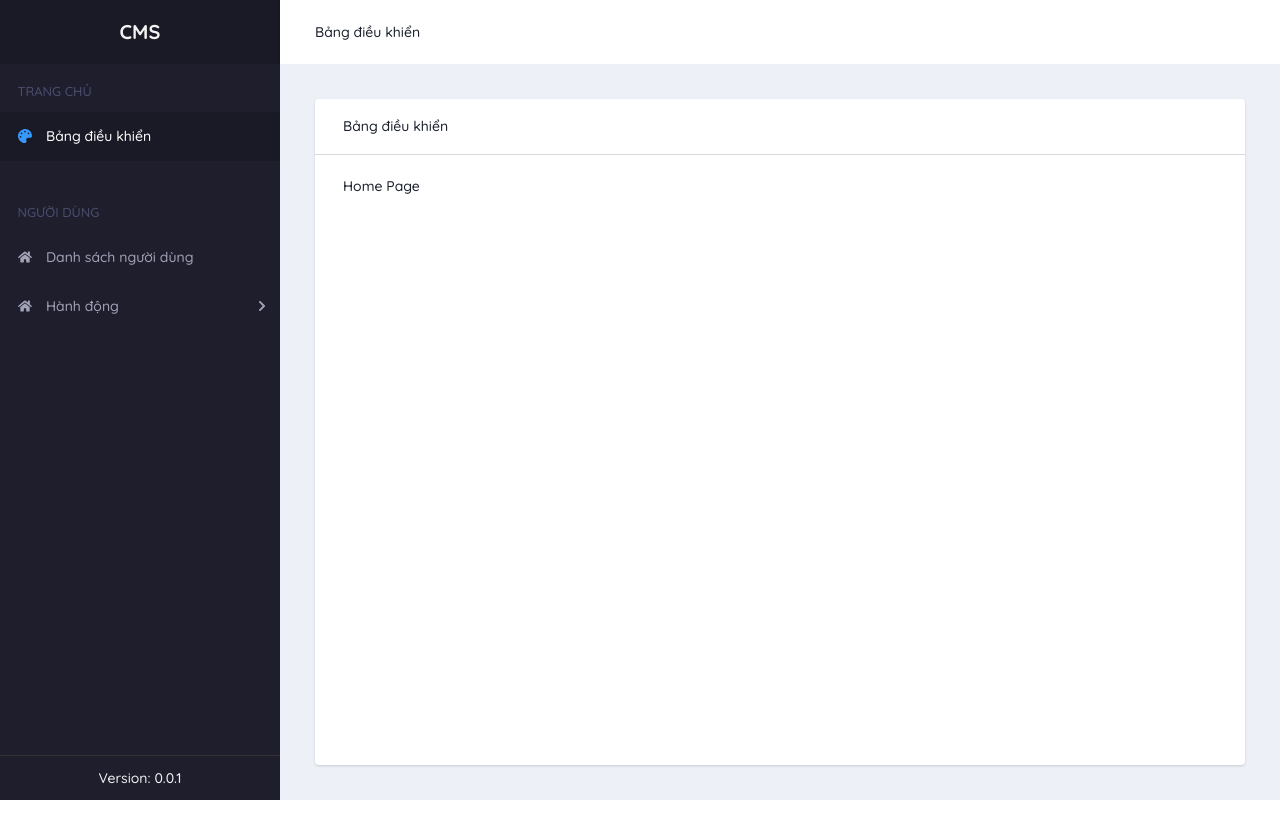
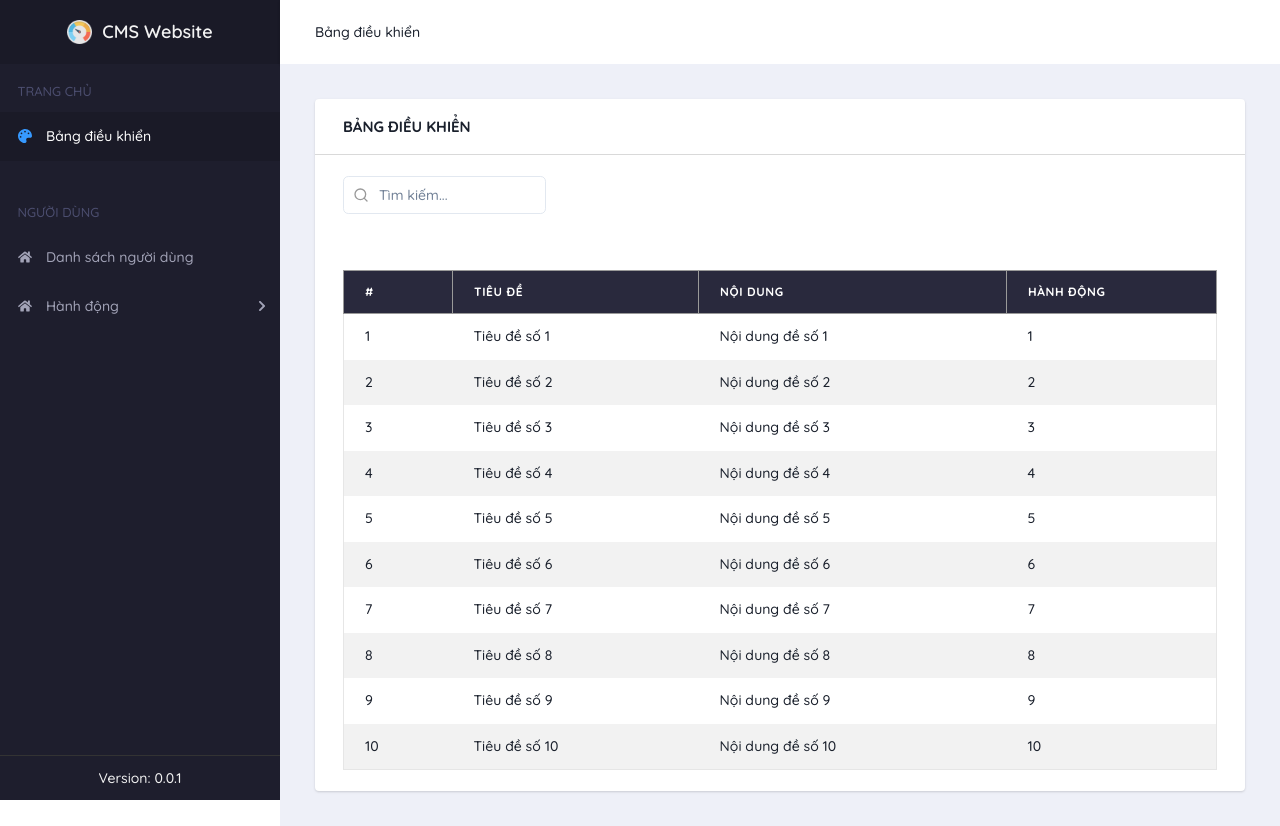
Before and after one commit to ducnguyenhong/base-react-cms, a React (Create React App) app: page / in a window 1280 px wide. Before the commit the page ends 800 px from the top, so only its background shows below. Built offline with nearby package versions, Linux system fonts and the light colour scheme.

Commit message:
Add component Table

```diff
--- a/package.json
+++ b/package.json
@@ -11,6 +11,7 @@
     "dayjs": "^1.11.7",
     "framer-motion": "^9.0.2",
     "lodash": "^4.17.21",
+    "prop-types": "^15.8.1",
     "react": "^18.2.0",
     "react-dom": "^18.2.0",
     "react-icons": "^4.7.1",
--- a/public/index.html
+++ b/public/index.html
@@ -5,7 +5,7 @@
     <link rel="icon" href="%PUBLIC_URL%/favicon.ico" />
     <meta name="viewport" content="width=device-width, initial-scale=1" />
     <meta name="theme-color" content="#000000" />
-    <meta name="description" content="CMS" />
+    <meta name="description" content="CMS Website" />
     <link rel="apple-touch-icon" href="%PUBLIC_URL%/logo192.png" />
     <link rel="manifest" href="%PUBLIC_URL%/manifest.json" />
 
@@ -16,7 +16,7 @@
       rel="stylesheet"
     />
 
-    <title>CMS</title>
+    <title>CMS Website</title>
   </head>
   <body>
     <noscript>You need to enable JavaScript to run this app.</noscript>
--- /dev/null
+++ b/src/components/search/index.js
@@ -0,0 +1,3 @@
+import Search from './search';
+
+export default Search;
--- /dev/null
+++ b/src/components/search/search.js
@@ -0,0 +1,65 @@
+import { Button, Input, InputGroup, InputLeftElement } from '@chakra-ui/react';
+import PropTypes from 'prop-types';
+import { memo, useCallback, useEffect, useState } from 'react';
+import { FiSearch, FiX } from 'react-icons/fi';
+
+const Search = (props) => {
+  const { defaultValue = '', onChange, placeholder = 'Tìm kiếm...' } = props;
+  const [keyword, setKeyword] = useState('');
+
+  const onChangeText = useCallback(
+    (e) => {
+      setKeyword(e.target.value);
+      onChange && onChange(e.target.value.trim());
+    },
+    [onChange]
+  );
+
+  const onClear = useCallback(() => {
+    setKeyword('');
+    onChange && onChange('');
+  }, [onChange]);
+
+  useEffect(() => setKeyword(defaultValue), [defaultValue]);
+
+  return (
+    <InputGroup h="38px" pos="relative">
+      <InputLeftElement h="full" pointerEvents="none" children={<FiSearch color="#999" size={16} />} />
+      <Input
+        type="text"
+        value={keyword}
+        onChange={onChangeText}
+        placeholder={placeholder}
+        h="full"
+        pr={10}
+        _focus={{ border: 'none' }}
+      />
+      {!!keyword && (
+        <Button
+          bgColor="transparent"
+          _hover={{ bgColor: 'transparent' }}
+          _active={{ bgColor: 'transparent' }}
+          h={7}
+          w={7}
+          p={0}
+          minW={0}
+          pos="absolute"
+          top="6px"
+          right={1.5}
+          zIndex={1}
+          onClick={onClear}
+        >
+          <FiX color="#999" size={15} />
+        </Button>
+      )}
+    </InputGroup>
+  );
+};
+
+Search.propTypes = {
+  defaultValue: PropTypes.string,
+  placeholder: PropTypes.string,
+  onChange: PropTypes.func // (keyword: string) => void
+};
+
+export default memo(Search);
--- /dev/null
+++ b/src/components/table/index.js
@@ -0,0 +1,3 @@
+import Table from './table';
+
+export default Table;
--- /dev/null
+++ b/src/components/table/table.js
@@ -0,0 +1,60 @@
+import { Table as ChakraTable, TableContainer, Tbody, Td, Th, Thead, Tr } from '@chakra-ui/react';
+import PropTypes from 'prop-types';
+import { memo } from 'react';
+
+const Table = (props) => {
+  const { header, data, renderItem, renderAction } = props;
+
+  if (!Array.isArray(data) || !data.length) {
+    return null;
+  }
+
+  return (
+    <TableContainer>
+      <ChakraTable variant="unstyled" border="1px solid #e6e6e6">
+        <Thead bgColor="main.0">
+          <Tr>
+            {header.map((item) => {
+              const { title, field } = item;
+              return (
+                <Th key={field} color="#FFF" py={4} fontSize={12} border="1px solid #999">
+                  {title}
+                </Th>
+              );
+            })}
+            {!!renderAction && (
+              <Th color="#FFF" w={60} py={4} fontSize={12} border="1px solid #999">
+                Hành động
+              </Th>
+            )}
+          </Tr>
+        </Thead>
+        <Tbody>
+          {data.map((dItem, dIndex) => {
+            return (
+              <Tr key={`tr_${dIndex}`} bgColor={dIndex % 2 !== 0 ? '#f2f2f2' : '#FFF'}>
+                {header.map((hItem) => {
+                  const { field } = hItem;
+                  return <Td key={`td_${field}_${dIndex}`}>{renderItem ? renderItem(field, dItem) : dItem[field]}</Td>;
+                })}
+                {!!renderAction && <Td>{renderAction(dItem)}</Td>}
+              </Tr>
+            );
+          })}
+        </Tbody>
+      </ChakraTable>
+    </TableContainer>
+  );
+};
+
+Table.propTypes = {
+  header: PropTypes.shape({
+    title: PropTypes.string.isRequired,
+    field: PropTypes.string.isRequired
+  }).isRequired,
+  data: PropTypes.arrayOf(PropTypes.object).isRequired,
+  renderItem: PropTypes.func, // (field: string, item: ObjectData) => void
+  renderAction: PropTypes.func // (item: ObjectData) => void
+};
+
+export default memo(Table);
--- a/src/configs/chakra-theme.js
+++ b/src/configs/chakra-theme.js
@@ -14,7 +14,7 @@ const BreakpointConfig = {
 const ColorConfig = {
   colors: {
     text: { 1: '#292D32', 2: '#828282' },
-    main: { 1: '#1E1E2D', 2: '#1A1A27' }
+    main: { 1: '#1E1E2D', 2: '#1A1A27', 0: '#29293d' }
   }
 };
 
--- a/src/layouts/section/section.js
+++ b/src/layouts/section/section.js
@@ -1,4 +1,4 @@
-import { Flex } from '@chakra-ui/react';
+import { Flex, Heading } from '@chakra-ui/react';
 import { MENU_ROUTE_DATA } from 'layouts/sidebar/menu/menu.data';
 import { memo } from 'react';
 import { useLocation } from 'react-router-dom';
@@ -14,7 +14,9 @@ const Section = () => {
 
   return (
     <Flex h={16} w="full" borderBottom="1px solid #d9d9d9" px={8} align="center">
-      {currentRoute.title}
+      <Heading as="h3" fontSize={15} textTransform="uppercase">
+        {currentRoute.title}
+      </Heading>
     </Flex>
   );
 };
--- a/src/layouts/sidebar/menu/menu.item.js
+++ b/src/layouts/sidebar/menu/menu.item.js
@@ -103,7 +103,7 @@ const MenuItem = ({ item, level = 1 }) => {
           <Icon
             ml={2}
             as={FaChevronRight}
-            color={showSubMenu ? '#FFF' : '#a2a3b7'}
+            color="#a2a3b7"
             fontSize={12}
             transform={showSubMenu ? 'rotate(90deg)' : undefined}
             _groupHover={{ color: '#FFF' }}
--- a/src/layouts/sidebar/sidebar.js
+++ b/src/layouts/sidebar/sidebar.js
@@ -1,15 +1,22 @@
-import { Flex, Heading, Text } from '@chakra-ui/react';
+import { Flex, Heading, Image, Text } from '@chakra-ui/react';
+import Logo from 'assets/images/logo.png';
 import { memo } from 'react';
+import { Link } from 'react-router-dom';
 import packageJson from '../../../package.json';
 import Menu from './menu';
 
 const Sidebar = () => {
   return (
     <Flex direction="column" w={80} h="100vh" bgColor="main.1" color="#f2f2f2">
-      <Flex h="64px" w="full" bgColor="main.2" align="center" justify="center">
-        <Heading as="h2" fontSize={20}>
-          CMS
-        </Heading>
+      <Flex h="64px" w="full" bgColor="main.2">
+        <Link to="/" style={{ width: '100%', height: '100%' }}>
+          <Flex align="center" justify="center" gap={3} h="full">
+            <Image src={Logo} boxSize={7} opacity={0.95} />
+            <Heading as="h2" fontSize={18} fontWeight={600}>
+              CMS Website
+            </Heading>
+          </Flex>
+        </Link>
       </Flex>
       <Flex flex={1} w="full" overflowY="auto">
         <Menu />
--- a/src/pages/home/home.js
+++ b/src/pages/home/home.js
@@ -1,7 +1,54 @@
-import { Flex } from '@chakra-ui/react';
+import { Box, Flex, Grid, GridItem, Text } from '@chakra-ui/react';
+import Search from 'components/search';
+import Table from 'components/table';
+import { useCallback } from 'react';
 
 const Home = () => {
-  return <Flex>Home Page</Flex>;
+  const header = [
+    {
+      title: '#',
+      field: 'id'
+    },
+    {
+      title: 'Tiêu đề',
+      field: 'title'
+    },
+    {
+      title: 'Nội dung',
+      field: 'content'
+    }
+  ];
+
+  const data = Array.from(Array(10).keys()).map((item) => ({
+    id: item + 1,
+    title: `Tiêu đề số ${item + 1}`,
+    content: `Nội dung đề số ${item + 1}`
+  }));
+
+  const renderAction = useCallback((item) => {
+    return <Flex>{item.id}</Flex>;
+  }, []);
+
+  const renderItem = useCallback((field, item) => {
+    return <Text>{item[field]}</Text>;
+  }, []);
+
+  return (
+    <Flex direction="column">
+      <Grid templateColumns="repeat(4, 1fr)" gap={6}>
+        <GridItem w="100%">
+          <Search />
+        </GridItem>
+        <GridItem w="100%" />
+        <GridItem w="100%" />
+        <GridItem w="100%" />
+      </Grid>
+
+      <Box mt={16}>
+        <Table header={header} data={data} renderItem={renderItem} renderAction={renderAction} />
+      </Box>
+    </Flex>
+  );
 };
 
 export default Home;
```
Also changed, not shown: src/assets/images/logo.png (added), 1 other file (tests, documents, lock files or other folders).
